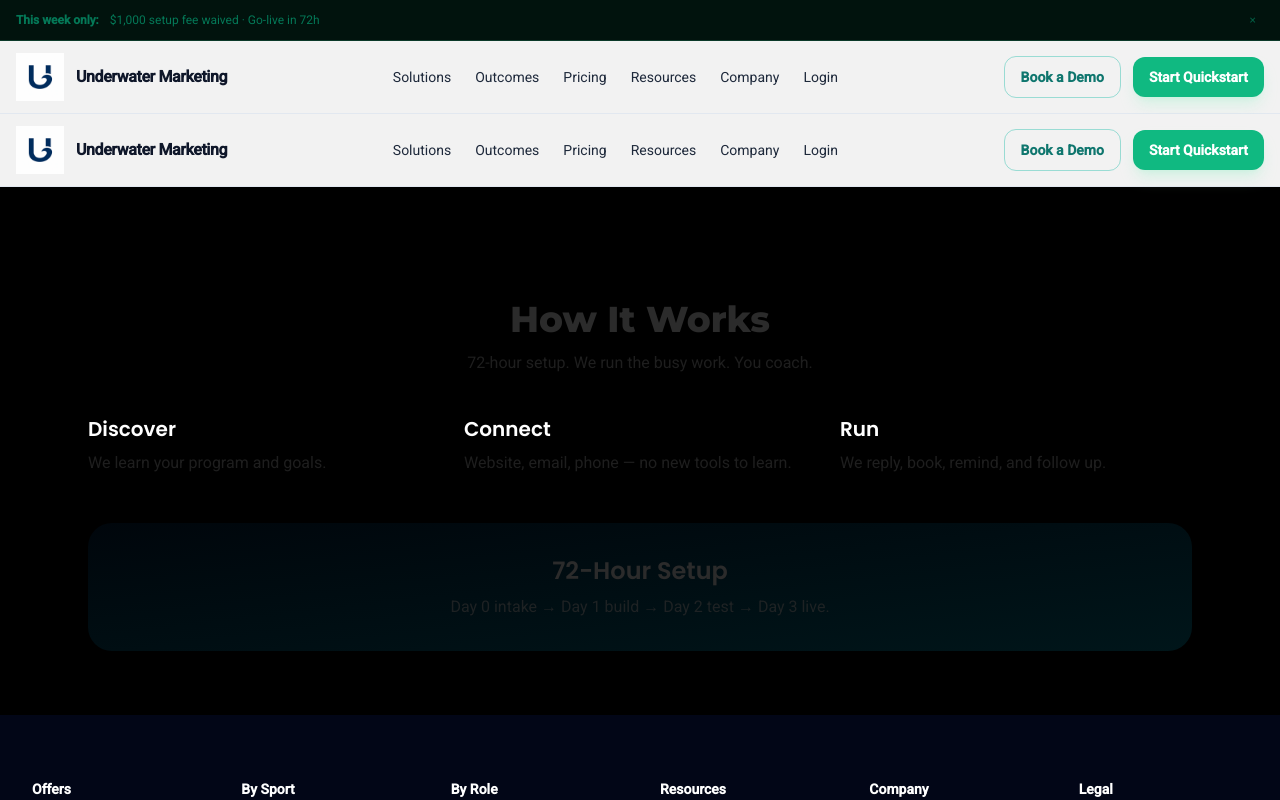
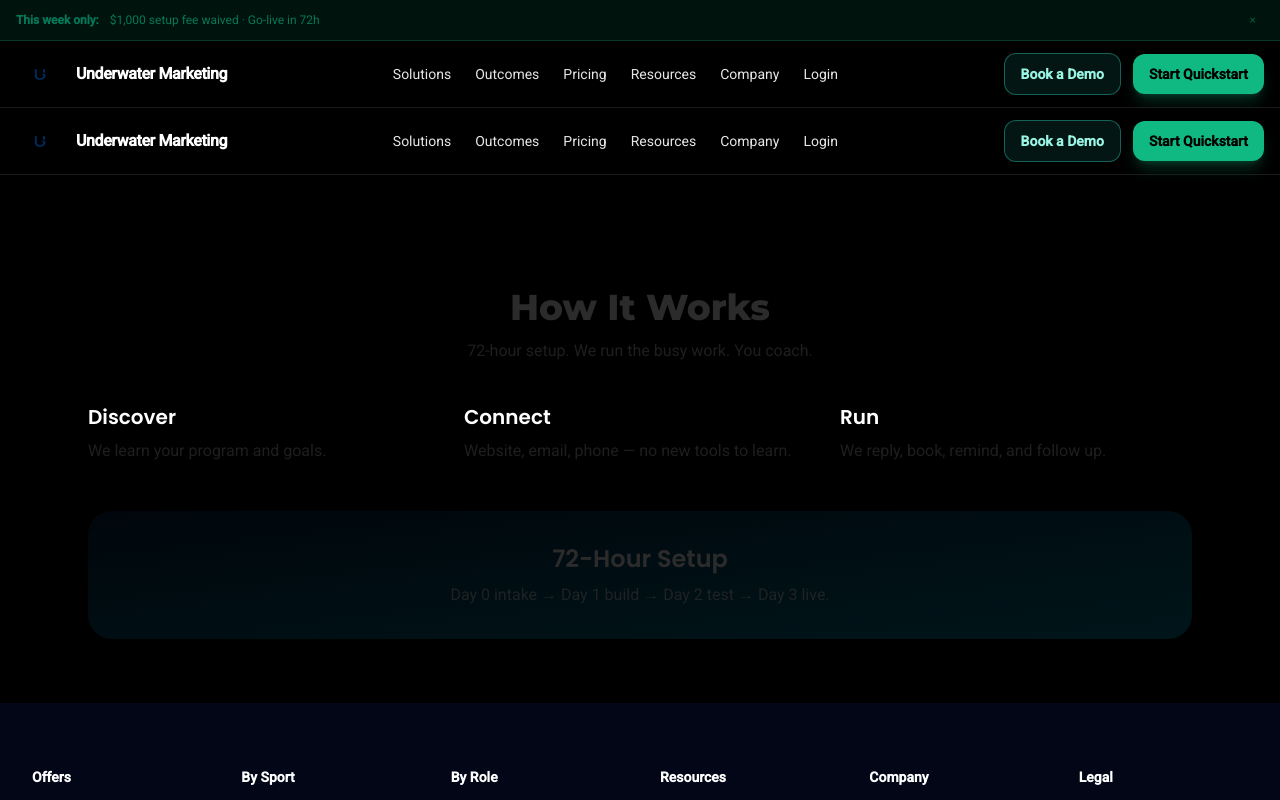
Before and after one commit to Swimrad/uwatermarketing-site, a Next.js app: page /how-it-works in a window 1280 px wide. Shown: the top 800 px of the page. Built offline with nearby package versions, Linux system fonts and the light colour scheme.

Commit message:
feat(header): revert to dark theme and switch to SVG logo (48px)

```diff
--- a/components/Header.js
+++ b/components/Header.js
@@ -4,11 +4,8 @@ import Image from "next/image";
 import { useState } from "react";
 
 /**
- * White (light) sticky header
- * - Works on white background; no white-on-white text
- * - Buttons adapted for light theme
- * - Clean dropdowns; accessible; mobile sheet uses white
- * - Logo box blends on white header (put your logo at /public/logo.png)
+ * DARK sticky header (brand colors: emerald primary, teal secondary).
+ * Uses /public/logo.svg at 48px (no white box).
  */
 const nav = {
   solutions: [
@@ -30,11 +27,11 @@ const nav = {
 };
 
 function DesktopNav() {
-  const item = "text-sm leading-6 text-slate-800 hover:text-black";
+  const item = "text-sm leading-6 text-white/90 hover:text-white";
   const panel =
-    "absolute left-0 mt-2 w-64 rounded-xl border border-slate-200 bg-white p-2 shadow-2xl";
+    "absolute left-0 mt-2 w-64 rounded-xl border border-white/10 bg-black/90 p-2 shadow-2xl backdrop-blur";
   const link =
-    "block rounded-lg px-3 py-2 text-sm text-slate-800 hover:bg-slate-100";
+    "block rounded-lg px-3 py-2 text-sm text-white/90 hover:bg-white/10";
   return (
     <nav className="hidden items-center gap-6 lg:flex">
       <details className="group relative">
@@ -63,7 +60,7 @@ function DesktopNav() {
 
       <details className="group relative">
         <summary className={`${item} cursor-pointer list-none`}>Resources</summary>
-        <div className="absolute left-0 mt-2 w-72 rounded-xl border border-slate-200 bg-white p-2 shadow-2xl">
+        <div className={panel.replace("w-64", "w-72")}>
           {nav.resources.map((i) => (
             <Link key={i.href} href={i.href} className={link}>
               {i.label}
@@ -92,19 +89,19 @@ function CTAs() {
   const base = "text-sm leading-6 font-semibold px-4 py-2 rounded-xl transition";
   return (
     <div className="hidden items-center gap-3 lg:flex">
-      {/* Secondary on white: teal outline / light fill on hover */}
+      {/* Secondary (teal on dark) */}
       <Link
         href="#demo"
         aria-label="Book a Demo"
-        className={`${base} border border-teal-500/40 text-teal-700 hover:bg-teal-50`}
+        className={`${base} border border-teal-400/40 bg-teal-400/10 text-teal-200 hover:bg-teal-400/20`}
       >
         Book a Demo
       </Link>
-      {/* Primary on white: emerald solid */}
+      {/* Primary (emerald on dark) */}
       <Link
         href="#start"
         aria-label="Start Quickstart"
-        className={`${base} bg-emerald-500 text-white shadow-lg shadow-emerald-200/40 hover:bg-emerald-600`}
+        className={`${base} bg-emerald-500 text-black shadow-lg shadow-emerald-500/25 hover:bg-emerald-400`}
       >
         Start Quickstart
       </Link>
@@ -114,24 +111,21 @@ function CTAs() {
 
 export default function Header() {
   const [open, setOpen] = useState(false);
-  const [logoSrc, setLogoSrc] = useState("/logo.png"); // white-box logo blends on white header
 
   return (
-    <header className="sticky top-0 z-50 border-b border-slate-200 bg-white/95 backdrop-blur">
+    <header className="sticky top-0 z-50 border-b border-white/10 bg-black/70 backdrop-blur">
       <div className="mx-auto flex max-w-7xl items-center justify-between gap-6 px-4 py-3">
         {/* Brand */}
         <Link href="/" className="flex items-center gap-3" aria-label="Underwater Marketing Home">
-          <div className="relative h-12 w-12 shrink-0">
-            <Image
-              src={logoSrc}
-              alt="Underwater Marketing"
-              fill
-              sizes="48px"
-              priority
-              onError={() => setLogoSrc("/logo.png")}
-            />
-          </div>
-          <span className="select-none text-base font-semibold leading-6 tracking-tight text-slate-900">
+          {/* Use explicit width/height for SVG to avoid layout shift */}
+          <Image
+            src="/logo.svg"
+            alt="Underwater Marketing"
+            width={48}
+            height={48}
+            priority
+          />
+          <span className="select-none text-base font-semibold leading-6 tracking-tight text-white">
             Underwater Marketing
           </span>
         </Link>
@@ -141,7 +135,7 @@ export default function Header() {
 
         {/* Mobile toggle */}
         <button
-          className="lg:hidden rounded-lg border border-slate-300 bg-white px-3 py-2 text-slate-800"
+          className="lg:hidden rounded-lg border border-white/15 bg-white/5 p-2 text-white/90"
           aria-expanded={open}
           aria-controls="mobile-menu"
           onClick={() => setOpen(!open)}
@@ -150,59 +144,59 @@ export default function Header() {
         </button>
       </div>
 
-      {/* Mobile sheet (white) */}
+      {/* Mobile sheet (dark) */}
       {open && (
-        <div id="mobile-menu" className="border-t border-slate-200 bg-white lg:hidden">
+        <div id="mobile-menu" className="border-t border-white/10 bg-black/95 lg:hidden">
           <div className="mx-auto max-w-7xl px-4 py-4">
             <div className="grid gap-4">
               <div>
-                <div className="text-xs uppercase tracking-wider text-slate-500">Solutions</div>
+                <div className="text-xs uppercase tracking-wider text-white/50">Solutions</div>
                 {nav.solutions.map((i) => (
-                  <Link key={i.href} href={i.href} className="block rounded-lg px-2 py-2 text-sm text-slate-800 hover:bg-slate-100">
+                  <Link key={i.href} href={i.href} className="block rounded-lg px-2 py-2 text-sm text-white/90 hover:bg-white/10">
                     {i.label}
                   </Link>
                 ))}
               </div>
               <div>
-                <div className="text-xs uppercase tracking-wider text-slate-500">Outcomes</div>
+                <div className="text-xs uppercase tracking-wider text-white/50">Outcomes</div>
                 {nav.outcomes.map((i) => (
-                  <Link key={i.href} href={i.href} className="block rounded-lg px-2 py-2 text-sm text-slate-800 hover:bg-slate-100">
+                  <Link key={i.href} href={i.href} className="block rounded-lg px-2 py-2 text-sm text-white/90 hover:bg-white/10">
                     {i.label}
                   </Link>
                 ))}
               </div>
 
-              <Link href="/pricing" className="rounded-lg px-2 py-2 text-sm text-slate-800 hover:bg-slate-100">
+              <Link href="/pricing" className="rounded-lg px-2 py-2 text-sm text-white/90 hover:bg-white/10">
                 Pricing
               </Link>
 
               <div>
-                <div className="text-xs uppercase tracking-wider text-slate-500">Resources</div>
+                <div className="text-xs uppercase tracking-wider text-white/50">Resources</div>
                 {nav.resources.map((i) => (
-                  <Link key={i.href} href={i.href} className="block rounded-lg px-2 py-2 text-sm text-slate-800 hover:bg-slate-100">
+                  <Link key={i.href} href={i.href} className="block rounded-lg px-2 py-2 text-sm text-white/90 hover:bg-white/10">
                     {i.label}
                   </Link>
                 ))}
               </div>
 
               <div>
-                <div className="text-xs uppercase tracking-wider text-slate-500">Company</div>
+                <div className="text-xs uppercase tracking-wider text-white/50">Company</div>
                 {nav.company.map((i) => (
-                  <Link key={i.href} href={i.href} className="block rounded-lg px-2 py-2 text-sm text-slate-800 hover:bg-slate-100">
+                  <Link key={i.href} href={i.href} className="block rounded-lg px-2 py-2 text-sm text-white/90 hover:bg-white/10">
                     {i.label}
                   </Link>
                 ))}
               </div>
 
-              <Link href="/login" className="rounded-lg px-2 py-2 text-sm text-slate-800 hover:bg-slate-100">
+              <Link href="/login" className="rounded-lg px-2 py-2 text-sm text-white/90 hover:bg-white/10">
                 Login
               </Link>
 
               <div className="mt-2 flex gap-3">
-                <Link href="#demo" className="flex-1 rounded-xl border border-teal-500/40 px-4 py-2 text-center text-sm font-semibold text-teal-700 hover:bg-teal-50">
+                <Link href="#demo" className="flex-1 rounded-xl border border-teal-400/40 bg-teal-400/10 px-4 py-2 text-center text-sm font-semibold text-teal-200 hover:bg-teal-400/20">
                   Book a Demo
                 </Link>
-                <Link href="#start" className="flex-1 rounded-xl bg-emerald-500 px-4 py-2 text-center text-sm font-semibold text-white hover:bg-emerald-600">
+                <Link href="#start" className="flex-1 rounded-xl bg-emerald-500 px-4 py-2 text-center text-sm font-semibold text-black hover:bg-emerald-400">
                   Start Quickstart
                 </Link>
               </div>
```
Also changed, not shown: public/logo.svg (added).
